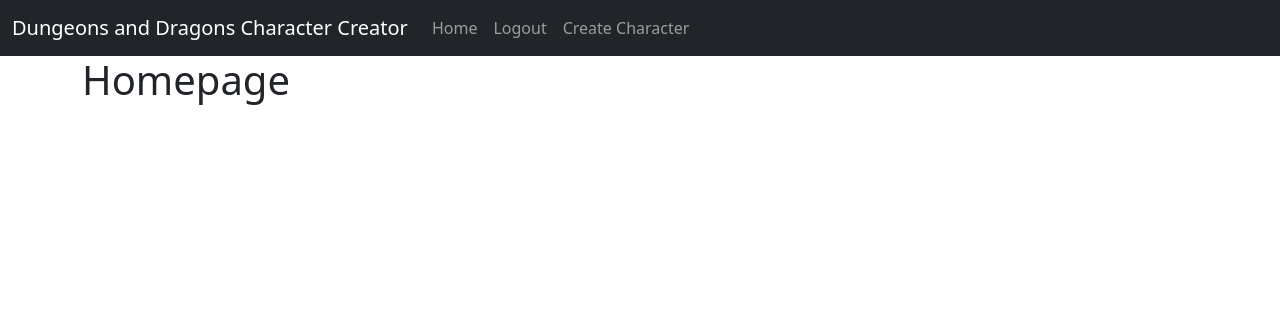
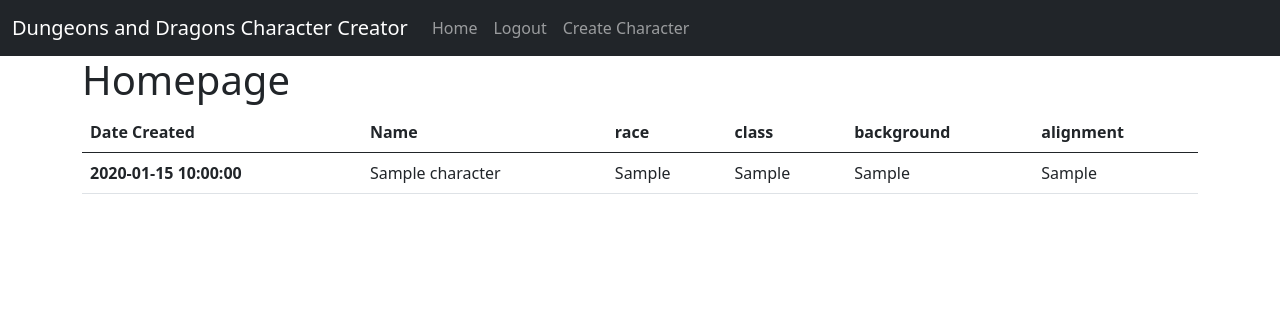
Before and after one commit to nohemi7/Dungeons_and_Dragons_Web_App, a Flask app: page / in a window 1280 px wide. Shown: the top 316 px of the page. Run offline with Flask 2, Linux system fonts and the light colour scheme; a user stored in the database is signed in; tables that the repository leaves empty hold one stand-in row (values such as "Sample post").

Commit message:
Updated Home Page

```diff
--- a/website/templates/home.html
+++ b/website/templates/home.html
@@ -5,4 +5,28 @@
 
 {% block content %}
     <h1>Homepage</h1>
+    <table class="table">
+        <thead>
+          <tr>
+            <th scope="col">Date Created</th>
+            <th scope="col">Name</th>
+            <th scope="col">race</th>
+            <th scope="col">class</th>
+            <th scope="col">background</th>
+            <th scope="col">alignment</th>
+          </tr>
+        </thead>
+        <tbody>
+        {% for character in user.characters %}
+          <tr>
+            <th scope="row">{{ character.date }}</th>
+            <td>{{ character.char_name }}</td>
+            <td>{{ character.char_race }}</td>
+            <td>{{ character.char_class }}</td>
+            <td>{{ character.char_background }}</td>
+            <td>{{ character.char_alignment }}</td>
+          </tr>
+        {% endfor %}
+        </tbody>
+      </table>
 {% endblock %}
--- a/website/views.py
+++ b/website/views.py
@@ -70,7 +70,6 @@
 @views.route('/char-creator', methods=['GET', 'POST'])
 @login_required
 def char_creator():
-    # TODO: store data from form
     if request.method == 'POST':
         name = request.form.get('char-name')
         race = request.form.get('char-race')
@@ -82,14 +81,14 @@
         if not name:
             flash("Name field cannot be empty", category='error')
         elif race not in char_races or c_class not in char_classes or background not in char_backgrounds or alignment not in char_alignments:
-            flash("Invalid character input")
+            flash("Invalid character input", category='error')
         else:
             # valid input so we update the database of the user to add the character
             # Then redirect to home
             new_character = Character(char_name=name, char_race=race, char_class=c_class, char_background=background, char_alignment=alignment, user_id=current_user.id)
-            print(new_character)
             db.session.add(new_character)
             db.session.commit()
+            flash("Character created!", category='success')
             return redirect(url_for("views.home"))
 
     return render_template("char_creator.html", user=current_user, char_races=char_races,
```
